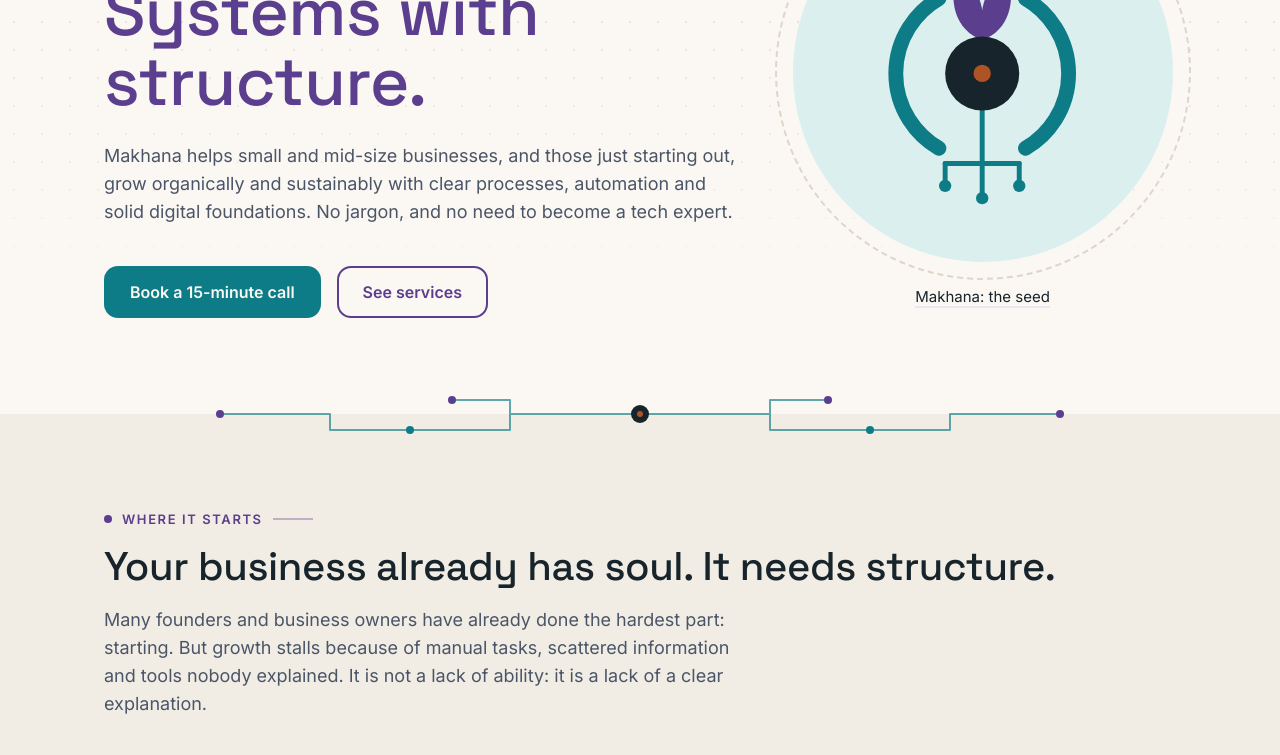
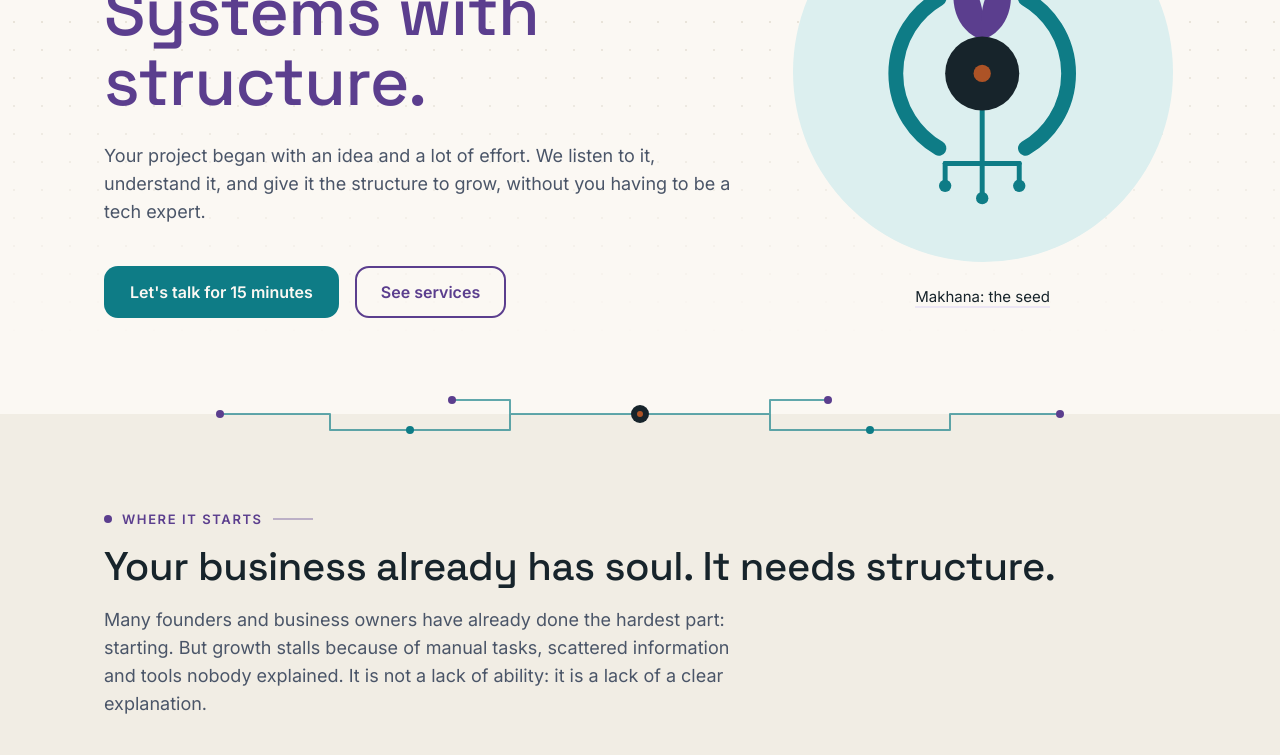
Before and after one commit to MakhanaTech/Makhana.web, a plain HTML site: page index.html in a window 1280 px wide. Shown: the part 285-1040 px from the top of the page. Drawn offline with Linux system fonts and the light colour scheme.

Commit message:
Add files via upload

```diff
--- a/index.html
+++ b/index.html
@@ -75,7 +75,6 @@
 .hero-art .cap a{color:var(--ink);text-decoration:none;border-bottom:2px solid var(--flor-tint)}
 .hero-art .cap a:hover{border-bottom-color:var(--flor)}
 .hero-art .disc{position:relative;width:min(100%,380px);aspect-ratio:1;border-radius:50%;background:var(--agua-tint);display:flex;align-items:center;justify-content:center}
-.hero-art .disc::after{content:"";position:absolute;inset:-18px;border-radius:50%;border:2px dashed var(--line)}
 .hero-art svg{width:78%;height:78%}
 
 /* cards */
@@ -228,9 +227,9 @@
     <div>
       <p class="kicker" data-i="hero_kicker">Procesos, Automatizaciones y Bases de Marca</p>
       <h1 class="display"><span data-i="hero_h1a">Alma de marca.</span> <em data-i="hero_h1b">Estructura de sistema.</em></h1>
-      <p class="lead" data-i="hero_lead">Makhana ayuda a negocios pequeños y medianos, y a quienes emprenden, a crecer de forma orgánica y sostenida con procesos claros, automatizaciones y bases digitales sólidas. Sin jerga y sin que tengas que volverte experto en tecnología.</p>
+      <p class="lead" data-i="hero_lead">Tu proyecto empezó con una idea y mucho esfuerzo. Lo escuchamos, lo entendemos y le damos la estructura para crecer, sin que tengas que ser experto en tecnología.</p>
       <div class="row">
-        <a class="btn btn-primary" href="#contacto" data-i="hero_cta1">Agenda una llamada de 15 minutos</a>
+        <a class="btn btn-primary" href="#contacto" data-i="hero_cta1">Conversemos 15 minutos</a>
         <a class="btn btn-ghost" href="#servicios" data-i="hero_cta2">Ver servicios</a>
       </div>
     </div>
@@ -251,6 +250,20 @@
       <div class="card"><h3 data-i="prob1_t">Todo se hace a mano</h3><p data-i="prob1_d">Cobros, recordatorios y seguimientos que consumen horas cada semana.</p></div>
       <div class="card"><h3 data-i="prob2_t">Nada está conectado</h3><p data-i="prob2_d">Hojas de cálculo, mensajes y papeles que nadie logra mantener al día.</p></div>
       <div class="card"><h3 data-i="prob3_t">La marca no se ve como el negocio</h3><p data-i="prob3_d">Una identidad y una presencia digital que no reflejan lo que de verdad ofreces.</p></div>
+    </div>
+  </div>
+</section>
+
+<section class="founder" id="fundadora" hidden>
+  <div class="divider" aria-hidden="true"><svg viewBox="0 0 1120 56"><use href="#circ"/></svg></div>
+  <div class="wrap founder-grid">
+    <div class="ph"><img src="claudia.jpg" alt="Claudia Tosta Vargas, fundadora de Makhana" onload="this.closest('section').hidden=false"></div>
+    <div>
+      <p class="kicker" data-i="fund_kicker">Quién está detrás</p>
+      <h2 class="display" data-i="fund_title">Hola, soy Claudia</h2>
+      <p data-i="fund_p1">Me gusta conocer a las personas, escuchar sus historias y ayudarles a convertir un sueño en un proyecto con estructura. Me conecto profundamente con cada proyecto y trato de ver hasta dónde puede llegar si se desarrolla bien.</p>
+      <p data-i="fund_p2">Vengo de más de 15 años en tecnología, y hoy pongo esa experiencia al servicio de proyectos que quieren crecer de forma orgánica. Si tienes uno, me encantará conocerlo.</p>
+      <a class="btn btn-ghost" href="#contacto" data-i="fund_cta">Conversemos</a>
     </div>
   </div>
 </section>
@@ -325,24 +338,10 @@
     </ol>
     <h3 class="sub" data-i="proj_title">Proyectos en los que ya trabajamos</h3>
     <div class="grid4">
+      <div class="card"><span class="chip cat" data-i="cat2">Sitio web · Cobros · Automatización</span><h3>Mora Bike School</h3><p data-i="p2_d">Sitio web, control de cobros y automatización para una escuela infantil de ciclismo de montaña.</p></div>
+      <div class="card"><span class="chip cat" data-i="cat3">Sitio web · Procesos</span><h3 data-i="p3_t">Coach de bienestar y estilo de vida</h3><p data-i="p3_d">Sitio web, procesos y automatizaciones para una marca personal de coaching.</p></div>
+      <div class="card"><span class="chip cat" data-i="cat4">Marca · Sitio web</span><h3>Paseíto con Dani</h3><p data-i="p4_d">Brand book y sitio web para el lanzamiento de un canal de viajes en YouTube.</p></div>
       <div class="card"><span class="chip cat" data-i="cat1">Marca · Sitio web</span><h3>MITEBO</h3><p data-i="p1_d">Rebranding y sitio web para una escuela de ciclismo de montaña en Venezuela.</p></div>
-      <div class="card"><span class="chip cat" data-i="cat2">Sitio web · Cobros · Automatización</span><h3>Mora Bike School</h3><p data-i="p2_d">Sitio web, control de cobros y automatización para una escuela infantil de ciclismo de montaña.</p></div>
-      <div class="card"><span class="chip cat" data-i="cat3">Sitio web · Procesos</span><h3>Aléa — Private Wellness &amp; Life Coaching</h3><p data-i="p3_d">Sitio web, procesos y automatizaciones para una marca de coaching de bienestar.</p></div>
-      <div class="card"><span class="chip cat" data-i="cat4">Marca · Sitio web</span><h3>Paseíto con Dani</h3><p data-i="p4_d">Brand book y sitio web para el lanzamiento de un canal de viajes en YouTube.</p></div>
-    </div>
-  </div>
-</section>
-
-<section class="founder" id="fundadora" hidden>
-  <div class="divider" aria-hidden="true"><svg viewBox="0 0 1120 56"><use href="#circ"/></svg></div>
-  <div class="wrap founder-grid">
-    <div class="ph"><img src="claudia.jpg" alt="Claudia Tosta Vargas, fundadora de Makhana" onload="this.closest('section').hidden=false"></div>
-    <div>
-      <p class="kicker" data-i="fund_kicker">Quién está detrás</p>
-      <h2 class="display" data-i="fund_title">Hola, soy Claudia</h2>
-      <p data-i="fund_p1">Me gusta conocer a las personas, escuchar sus historias y ayudarles a convertir un sueño en un proyecto con estructura. Me conecto profundamente con cada proyecto y trato de ver hasta dónde puede llegar si se desarrolla bien.</p>
-      <p data-i="fund_p2">Vengo de más de 15 años en tecnología, y hoy pongo esa experiencia al servicio de proyectos que quieren crecer de forma orgánica. Si tienes uno, me encantará conocerlo.</p>
-      <a class="btn btn-ghost" href="#contacto" data-i="fund_cta">Conversemos</a>
     </div>
   </div>
 </section>
@@ -380,8 +379,8 @@
       nav_services:"Servicios", nav_how:"Cómo trabajamos", nav_story:"Nuestro nombre", nav_proof:"Experiencia", nav_contact:"Contacto",
       hero_kicker:"Procesos, Automatizaciones y Bases de Marca",
       hero_h1a:"Alma de marca.", hero_h1b:"Estructura de sistema.",
-      hero_lead:"Makhana ayuda a negocios pequeños y medianos, y a quienes emprenden, a crecer de forma orgánica y sostenida con procesos claros, automatizaciones y bases digitales sólidas. Sin jerga y sin que tengas que volverte experto en tecnología.",
-      hero_cta1:"Agenda una llamada de 15 minutos", hero_cta2:"Ver servicios",
+      hero_lead:"Tu proyecto empezó con una idea y mucho esfuerzo. Lo escuchamos, lo entendemos y le damos la estructura para crecer, sin que tengas que ser experto en tecnología.",
+      hero_cta1:"Conversemos 15 minutos", hero_cta2:"Ver servicios",
       hero_cap:"Makhana: la semilla",
       prob_kicker:"El punto de partida", prob_title:"Tu negocio ya tiene alma. Le falta estructura.",
       prob_lead:"Muchos emprendedores y dueños de negocio ya hicieron lo más difícil: empezar. Pero su crecimiento se frena por tareas manuales, información dispersa y herramientas que nadie les explicó. No es falta de capacidad: es falta de una explicación clara.",
@@ -409,7 +408,7 @@
       proj_title:"Proyectos en los que ya trabajamos",
       cat1:"Marca · Sitio web", p1_d:"Rebranding y sitio web para una escuela de ciclismo de montaña en Venezuela.",
       cat2:"Sitio web · Cobros · Automatización", p2_d:"Sitio web, control de cobros y automatización para una escuela infantil de ciclismo de montaña.",
-      cat3:"Sitio web · Procesos", p3_d:"Sitio web, procesos y automatizaciones para una marca de coaching de bienestar.",
+      cat3:"Sitio web · Procesos", p3_t:"Coach de bienestar y estilo de vida", p3_d:"Sitio web, procesos y automatizaciones para una marca personal de coaching.",
       cat4:"Marca · Sitio web", p4_d:"Brand book y sitio web para el lanzamiento de un canal de viajes en YouTube.",
             fund_kicker:"Quién está detrás", fund_title:"Hola, soy Claudia",
       fund_p1:"Me gusta conocer a las personas, escuchar sus historias y ayudarles a convertir un sueño en un proyecto con estructura. Me conecto profundamente con cada proyecto y trato de ver hasta dónde puede llegar si se desarrolla bien.",
@@ -427,8 +426,8 @@
       nav_services:"Services", nav_how:"How we work", nav_story:"Our name", nav_proof:"Experience", nav_contact:"Contact",
       hero_kicker:"Process, Automation & Brand Foundations",
       hero_h1a:"Brand with soul.", hero_h1b:"Systems with structure.",
-      hero_lead:"Makhana helps small and mid-size businesses, and those just starting out, grow organically and sustainably with clear processes, automation and solid digital foundations. No jargon, and no need to become a tech expert.",
-      hero_cta1:"Book a 15-minute call", hero_cta2:"See services",
+      hero_lead:"Your project began with an idea and a lot of effort. We listen to it, understand it, and give it the structure to grow, without you having to be a tech expert.",
+      hero_cta1:"Let's talk for 15 minutes", hero_cta2:"See services",
       hero_cap:"Makhana: the seed",
       prob_kicker:"Where it starts", prob_title:"Your business already has soul. It needs structure.",
       prob_lead:"Many founders and business owners have already done the hardest part: starting. But growth stalls because of manual tasks, scattered information and tools nobody explained. It is not a lack of ability: it is a lack of a clear explanation.",
@@ -456,7 +455,7 @@
       proj_title:"Projects we are already working on",
       cat1:"Brand · Website", p1_d:"Rebranding and website for a mountain bike school in Venezuela.",
       cat2:"Website · Billing · Automation", p2_d:"Website, billing control and automation for a children's mountain bike school.",
-      cat3:"Website · Processes", p3_d:"Website, processes and automation for a wellness coaching brand.",
+      cat3:"Website · Processes", p3_t:"Wellness and lifestyle coach", p3_d:"Website, processes and automation for a personal coaching brand.",
       cat4:"Brand · Website", p4_d:"Brand book and website for the launch of a travel channel on YouTube.",
             fund_kicker:"Who is behind it", fund_title:"Hi, I am Claudia",
       fund_p1:"I like getting to know people, listening to their stories and helping them turn a dream into a project with structure. I connect deeply with every project and try to see how far it can go if it is developed well.",
```
